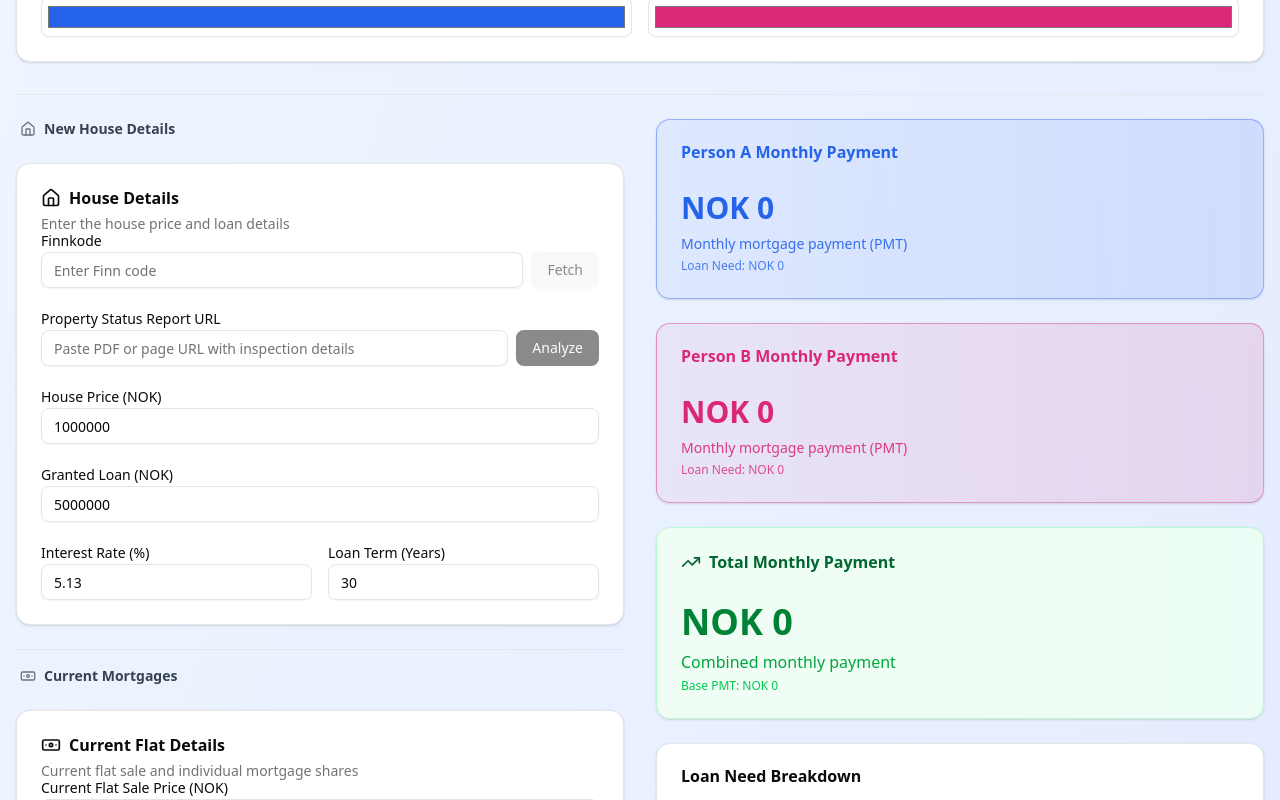
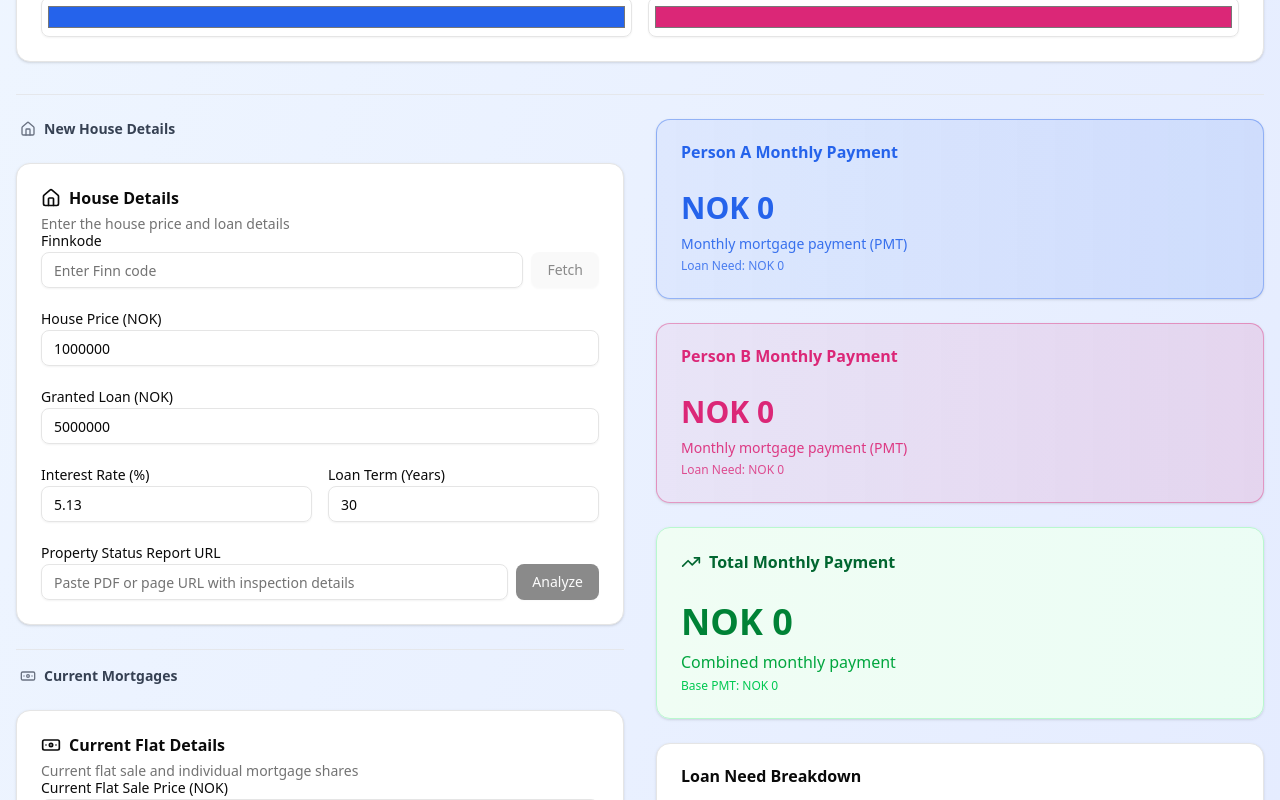
Before and after one commit to mocialov/mortgage_calculator, a React (Vite) app: page / in a window 1280 px wide. Shown: the part 390-1190 px from the top of the page. Built offline with nearby package versions, Linux system fonts and the light colour scheme.

Commit message:
adding LLM integration

```diff
--- a/package.json
+++ b/package.json
@@ -57,6 +57,8 @@
     "sonner": "^2.0.3",
     "tailwind-merge": "^3.3.0",
     "tailwindcss": "^4.1.7",
+  "react-markdown": "^9.0.1",
+  "remark-gfm": "^4.0.0",
     "vaul": "^1.1.2",
     "zod": "^3.24.4"
   },
--- a/src/App.jsx
+++ b/src/App.jsx
@@ -1,4 +1,6 @@
 import { useState, useEffect } from 'react'
+import ReactMarkdown from 'react-markdown'
+import remarkGfm from 'remark-gfm'
 import { Button } from '@/components/ui/button.jsx'
 import { Card, CardContent, CardDescription, CardHeader, CardTitle } from '@/components/ui/card.jsx'
 import { Input } from '@/components/ui/input.jsx'
@@ -478,8 +480,58 @@ function App() {
                   )}
                 </div>
 
-                {/* Property Status Report (merged) */}
+
+                {/* House Price */}
                 <div>
+                  <Label htmlFor="housePrice">House Price ({currency})</Label>
+                  <Input
+                    id="housePrice"
+                    type="number"
+                    value={housePrice}
+                    onChange={(e) => setHousePrice(e.target.value === '' ? '' : Number(e.target.value))}
+                    className="mt-1"
+                  />
+                </div>
+
+                {/* Granted Loan */}
+                <div>
+                  <Label htmlFor="grantedLoan">Granted Loan ({currency})</Label>
+                  <Input
+                    id="grantedLoan"
+                    type="number"
+                    value={grantedLoan}
+                    onChange={(e) => setGrantedLoan(e.target.value === '' ? '' : Number(e.target.value))}
+                    className="mt-1"
+                  />
+                </div>
+
+                {/* Interest / Term */}
+                <div className="grid grid-cols-2 gap-4">
+                  <div>
+                    <Label htmlFor="interestRate">Interest Rate (%)</Label>
+                    <Input
+                      id="interestRate"
+                      type="number"
+                      step="0.01"
+                      value={interestRate}
+                      onChange={(e) => setInterestRate(e.target.value === '' ? '' : Number(e.target.value))}
+                      className="mt-1"
+                    />
+                  </div>
+                  <div>
+                    <Label htmlFor="loanTerm">Loan Term (Years)</Label>
+                    <Input
+                      id="loanTerm"
+                      type="number"
+                      value={loanTerm}
+                      onChange={(e) => setLoanTerm(e.target.value === '' ? '' : Number(e.target.value))}
+                      className="mt-1"
+                    />
+                  </div>
+                </div>
+
+                {/* Property Status Report (moved) */}
+                <div className="mt-4">
                   <Label htmlFor="propertyUrl">Property Status Report URL</Label>
                   <div className="mt-1 flex gap-2">
                     <Input
@@ -544,55 +596,6 @@ function App() {
                   )}
                 </div>
 
-                {/* House Price */}
-                <div>
-                  <Label htmlFor="housePrice">House Price ({currency})</Label>
-                  <Input
-                    id="housePrice"
-                    type="number"
-                    value={housePrice}
-                    onChange={(e) => setHousePrice(e.target.value === '' ? '' : Number(e.target.value))}
-                    className="mt-1"
-                  />
-                </div>
-
-                {/* Granted Loan */}
-                <div>
-                  <Label htmlFor="grantedLoan">Granted Loan ({currency})</Label>
-                  <Input
-                    id="grantedLoan"
-                    type="number"
-                    value={grantedLoan}
-                    onChange={(e) => setGrantedLoan(e.target.value === '' ? '' : Number(e.target.value))}
-                    className="mt-1"
-                  />
-                </div>
-
-                {/* Interest / Term */}
-                <div className="grid grid-cols-2 gap-4">
-                  <div>
-                    <Label htmlFor="interestRate">Interest Rate (%)</Label>
-                    <Input
-                      id="interestRate"
-                      type="number"
-                      step="0.01"
-                      value={interestRate}
-                      onChange={(e) => setInterestRate(e.target.value === '' ? '' : Number(e.target.value))}
-                      className="mt-1"
-                    />
-                  </div>
-                  <div>
-                    <Label htmlFor="loanTerm">Loan Term (Years)</Label>
-                    <Input
-                      id="loanTerm"
-                      type="number"
-                      value={loanTerm}
-                      onChange={(e) => setLoanTerm(e.target.value === '' ? '' : Number(e.target.value))}
-                      className="mt-1"
-                    />
-                  </div>
-                </div>
-
                 {/* Analysis Output Inside Card */}
                 {(propertyUrl || propertyResponse || isPropertyLoading) && (
                   <div className="space-y-2">
@@ -608,7 +611,28 @@ function App() {
                             <span className="ml-2 text-gray-500 text-sm">Analyzing property report...</span>
                           </div>
                         ) : propertyResponse ? (
-                          <pre className="text-xs text-gray-700 whitespace-pre-wrap font-mono">{propertyResponse}</pre>
+                          <div className="prose prose-sm max-w-none text-gray-800 dark:prose-invert">
+                            <ReactMarkdown
+                              remarkPlugins={[remarkGfm]}
+                              components={{
+                                table: ({node, ...props}) => (
+                                  <div className="overflow-x-auto"><table className="table-auto text-xs" {...props} /></div>
+                                ),
+                                code: ({inline, className, children, ...props}) => {
+                                  const match = /language-(\w+)/.exec(className || '')
+                                  return !inline ? (
+                                    <pre className="bg-gray-900/90 text-gray-100 rounded-md p-2 text-[11px] overflow-auto" {...props}>
+                                      <code>{children}</code>
+                                    </pre>
+                                  ) : (
+                                    <code className="bg-gray-200 rounded px-1 py-0.5 text-[11px]" {...props}>{children}</code>
+                                  )
+                                }
+                              }}
+                            >
+                              {propertyResponse}
+                            </ReactMarkdown>
+                          </div>
                         ) : (
                           <p className="text-[11px] text-gray-500">No analysis yet. Provide a URL and press Analyze.</p>
                         )}
```
Also changed, not shown: 2 other files (tests, documents, lock files or other folders).
